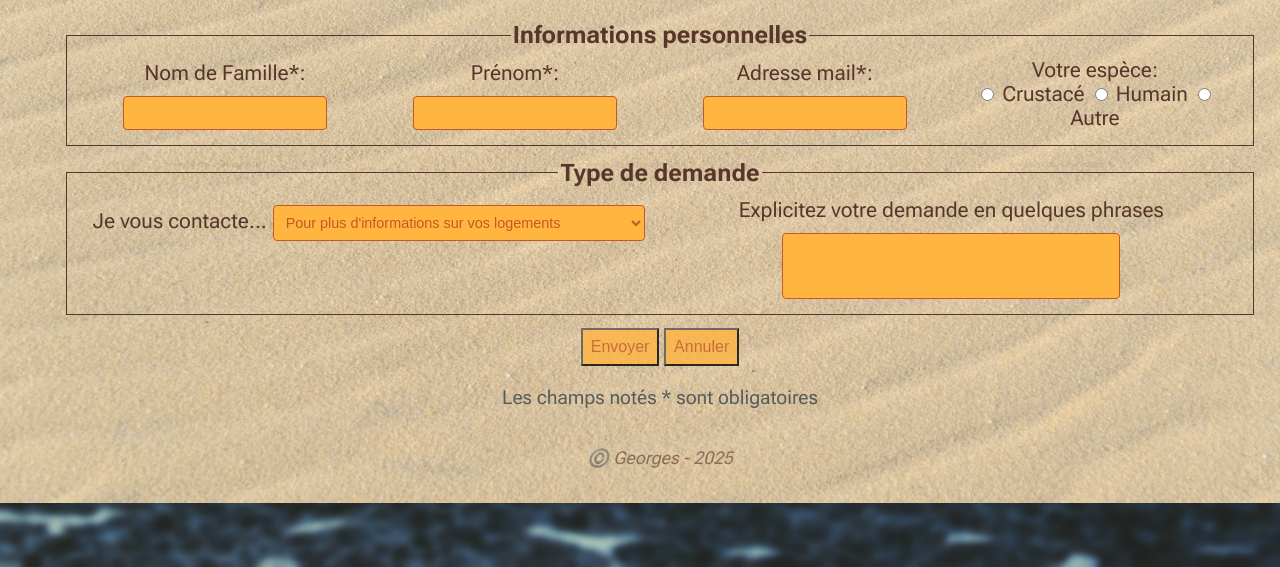
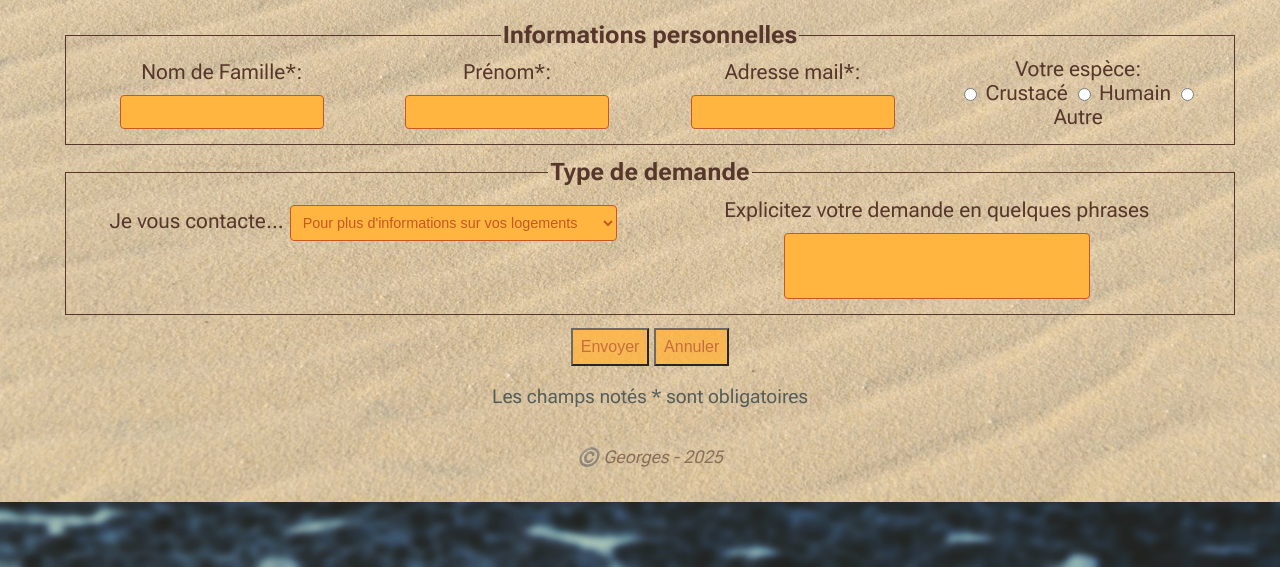
Before and after one commit to Cath-Vdw/Georges, a plain HTML site: page pages/contact.html in a window 1280 px wide. Shown: the part 233-800 px from the top of the page. Drawn offline with Linux system fonts and the light colour scheme; a web font is replaced by a local one.

Commit message:
screen size

```diff
--- a/css/style-contact.css
+++ b/css/style-contact.css
@@ -24,7 +24,7 @@ fieldset {
 
 fieldset,
 form>div {
-    margin: 1% 5%;
+    margin: 1%;
 }
 
 form>div {
@@ -38,9 +38,10 @@ input[type="radio"] {
     vertical-align: middle;
 }
 
-input[type=textarea] {
+input[type=textarea],
+input[type=select] {
     min-height: 3rem;
-    min-width: 20rem;
+    min-width: 18rem;
 }
 
 input,
@@ -94,6 +95,11 @@ legend {
         min-width: 12rem;
     }
 
+    fieldset,
+    form>div {
+        margin: 1% 5%;
+    }
+
     fieldset:first-of-type {
         grid-template-columns: repeat(4, 1fr);
         grid-template-rows: auto;
--- a/css/style-projets.css
+++ b/css/style-projets.css
@@ -142,7 +142,7 @@ span {
         }
     }
 
-    @media screen and (min-width:1500px) {
+    @media screen and (min-width:1600px) {
 
         article figure>img,
         aside figure>img {
--- a/css/style.css
+++ b/css/style.css
@@ -106,9 +106,15 @@ header>p {
 
 /* Responsive */
 
+@media screen and (max-width:1600px) {
+    body {
+        width: 1500px;
+    }
+}
+
 @media screen and (max-width:1400px) {
     body {
-        width: 1320px;
+        width: 1300px;
     }
 }
 
--- a/pages/contact.html
+++ b/pages/contact.html
@@ -64,7 +64,7 @@
                     <select id="raison">
                         <option value="info">Pour plus d'informations sur vos logements</option>
                         <option value="louer">Parce que j'ai un logement disponible</option>
-                        <option value="catch">Parce que je suis aussi dans le catch marin amateur</option>
+                        <option value="catch">Parce que je soutiens le catch marin amateur</option>
                         <option value="autre">Pour une autre raison</option>
                         </optgroup>
                     </select>
```
Also changed, not shown: 1 other file.
